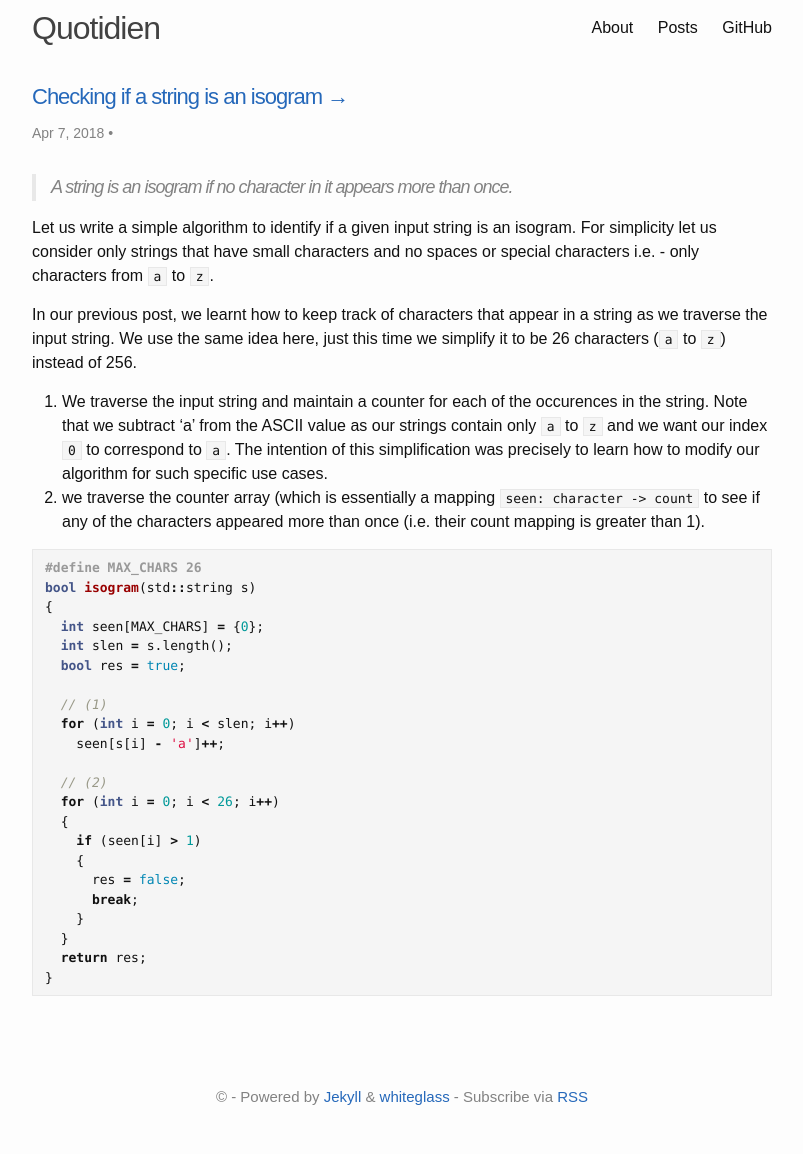
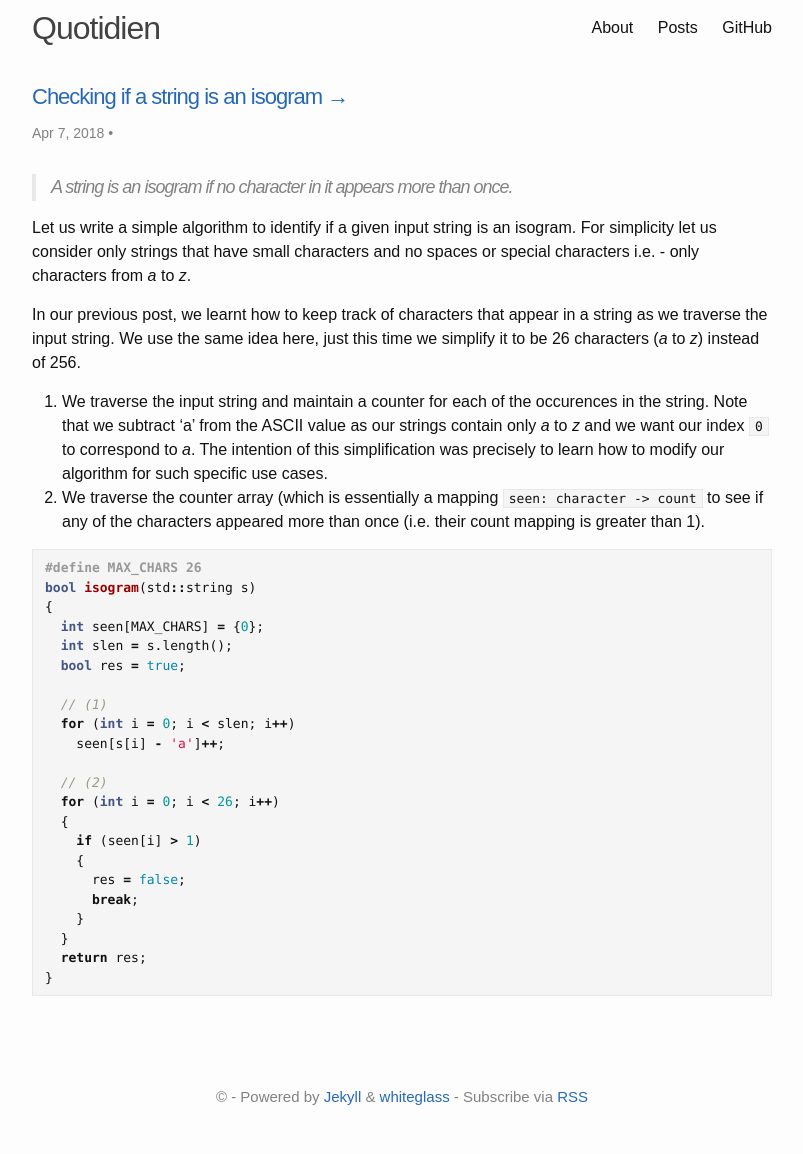
Before and after one commit to dotkay/dotkay.github.io, a Jekyll site: the page built from _posts/2018-04-07-string-isogram.md, in a window 1280 px wide. Shown: the whole page, without its empty margins (238-1041 px from the left). Built offline with Jekyll 4.4.1, drawn with Linux system fonts in a browser that asks for light colours.

```diff
--- a/_posts/2018-04-07-string-isogram.md
+++ b/_posts/2018-04-07-string-isogram.md
@@ -8,13 +8,13 @@ external-url: https://dotkay.github.io/2018/04/07/string-isogram
 
 > A string is an isogram if no character in it appears more than once.
 
-Let us write a simple algorithm to identify if a given input string is an isogram. For simplicity let us consider only strings that have small characters and no spaces or special characters i.e. - only characters from `a` to `z`.
+Let us write a simple algorithm to identify if a given input string is an isogram. For simplicity let us consider only strings that have small characters and no spaces or special characters i.e. - only characters from _a_ to _z_.
 
-In our previous post, we learnt how to keep track of characters that appear in a string as we traverse the input string. We use the same idea here, just this time we simplify it to be 26 characters (`a` to `z`) instead of 256.
+In our previous post, we learnt how to keep track of characters that appear in a string as we traverse the input string. We use the same idea here, just this time we simplify it to be 26 characters (_a_ to _z_) instead of 256.
 
 
-1. We traverse the input string and maintain a counter for each of the occurences in the string. Note that we subtract 'a' from the ASCII value as our strings contain only `a` to `z` and we want our index `0` to correspond to `a`. The intention of this simplification was precisely to learn how to modify our algorithm for such specific use cases.
-2. we traverse the counter array (which is essentially a mapping `seen: character -> count` to see if any of the characters appeared more than once (i.e. their count mapping is greater than 1).
+1. We traverse the input string and maintain a counter for each of the occurences in the string. Note that we subtract 'a' from the ASCII value as our strings contain only _a_ to _z_ and we want our index `0` to correspond to _a_. The intention of this simplification was precisely to learn how to modify our algorithm for such specific use cases.
+2. We traverse the counter array (which is essentially a mapping `seen: character -> count` to see if any of the characters appeared more than once (i.e. their count mapping is greater than 1).
 
 {% highlight cpp %}
 #define MAX_CHARS 26
```
